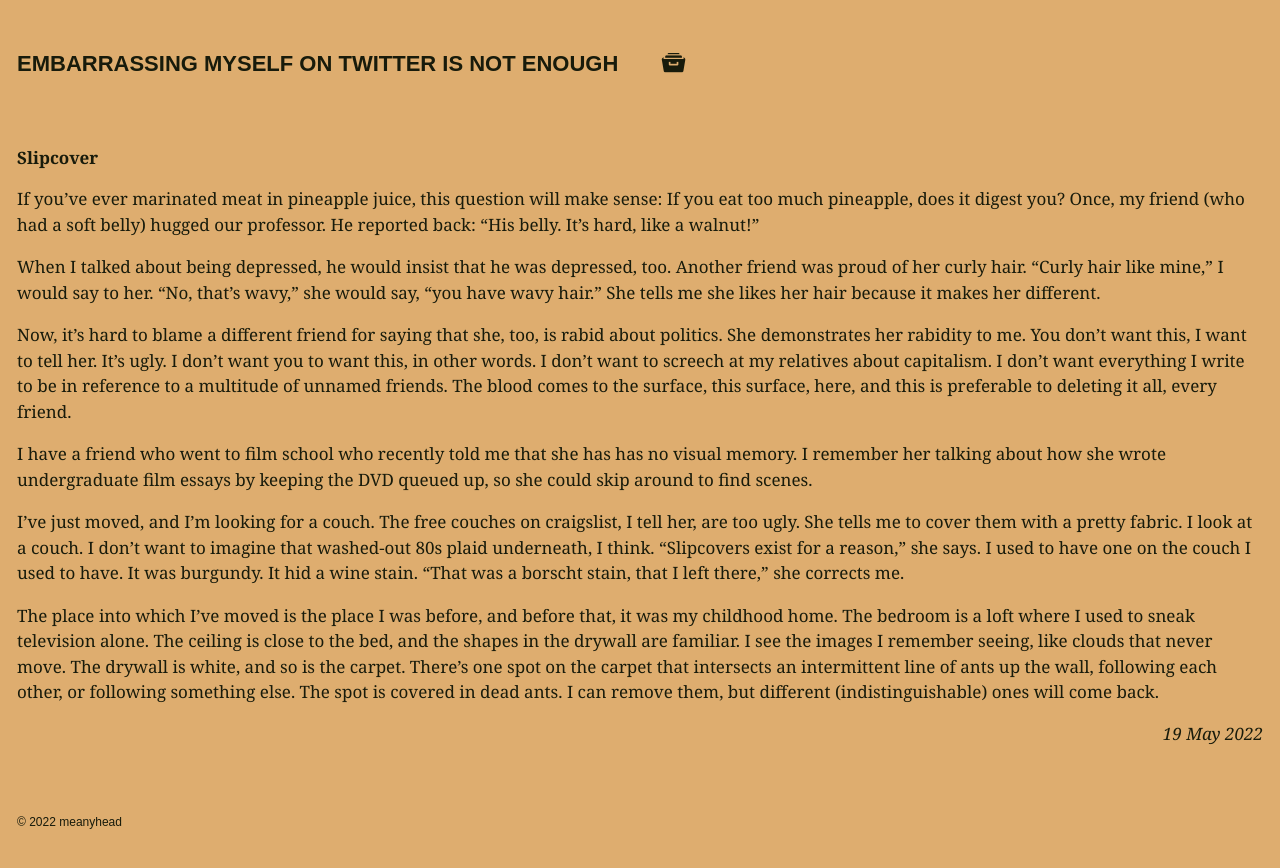
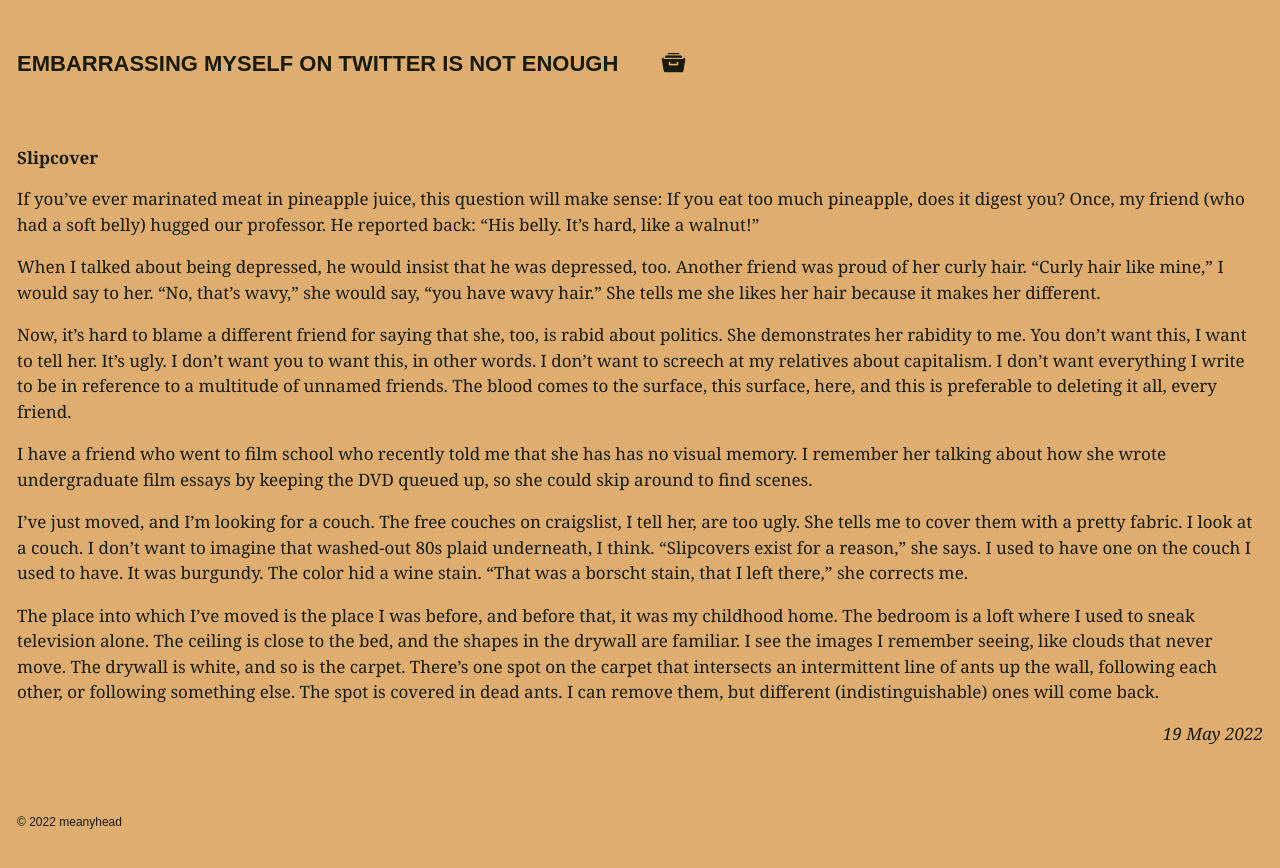
Before and after one commit to meanyhead/meanyhead.github.io, a Jekyll site: the page built from _posts/2022-5-19-slipcover.md, in a window 1280 px wide. Shown: the top 868 px of the page. Built offline with Jekyll 4.4.1, drawn with Linux system fonts in a browser that asks for light colours; comment, search, counter and statistics services are not loaded.

Commit message:
auto Thu 05/19/2022  12:20 PM

```diff
--- a/_posts/2022-5-19-slipcover.md
+++ b/_posts/2022-5-19-slipcover.md
@@ -11,6 +11,6 @@
 
 I have a friend who went to film school who recently told me that she has has no visual memory. I remember her talking about how she wrote undergraduate film essays by keeping the DVD queued up, so she could skip around to find scenes.
 
-I've just moved, and I'm looking for a couch. The free couches on craigslist, I tell her, are too ugly. She tells me to cover them with a pretty fabric. I look at a couch. I don't want to imagine that washed-out 80s plaid underneath, I think. "Slipcovers exist for a reason," she says. I used to have one on the couch I used to have. It was burgundy. It hid a wine stain. "That was a borscht stain, that I left there," she corrects me.
+I've just moved, and I'm looking for a couch. The free couches on craigslist, I tell her, are too ugly. She tells me to cover them with a pretty fabric. I look at a couch. I don't want to imagine that washed-out 80s plaid underneath, I think. "Slipcovers exist for a reason," she says. I used to have one on the couch I used to have. It was burgundy. The color hid a wine stain. "That was a borscht stain, that I left there," she corrects me.
 
 The place into which I've moved is the place I was before, and before that, it was my childhood home. The bedroom is a loft where I used to sneak television alone. The ceiling is close to the bed, and the shapes in the drywall are familiar. I see the images I remember seeing, like clouds that never move. The drywall is white, and so is the carpet. There's one spot on the carpet that intersects an intermittent line of ants up the wall, following each other, or following something else. The spot is covered in dead ants. I can remove them, but different (indistinguishable) ones will come back.
```
